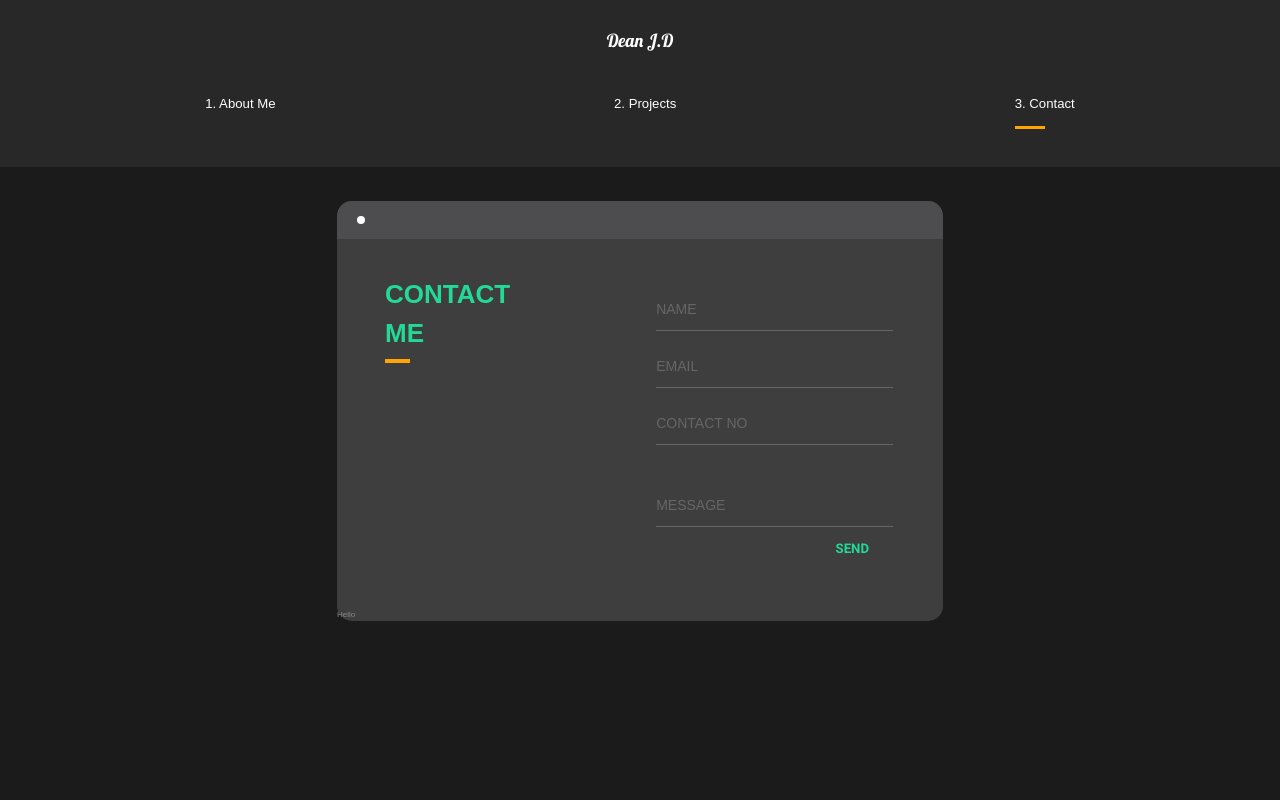
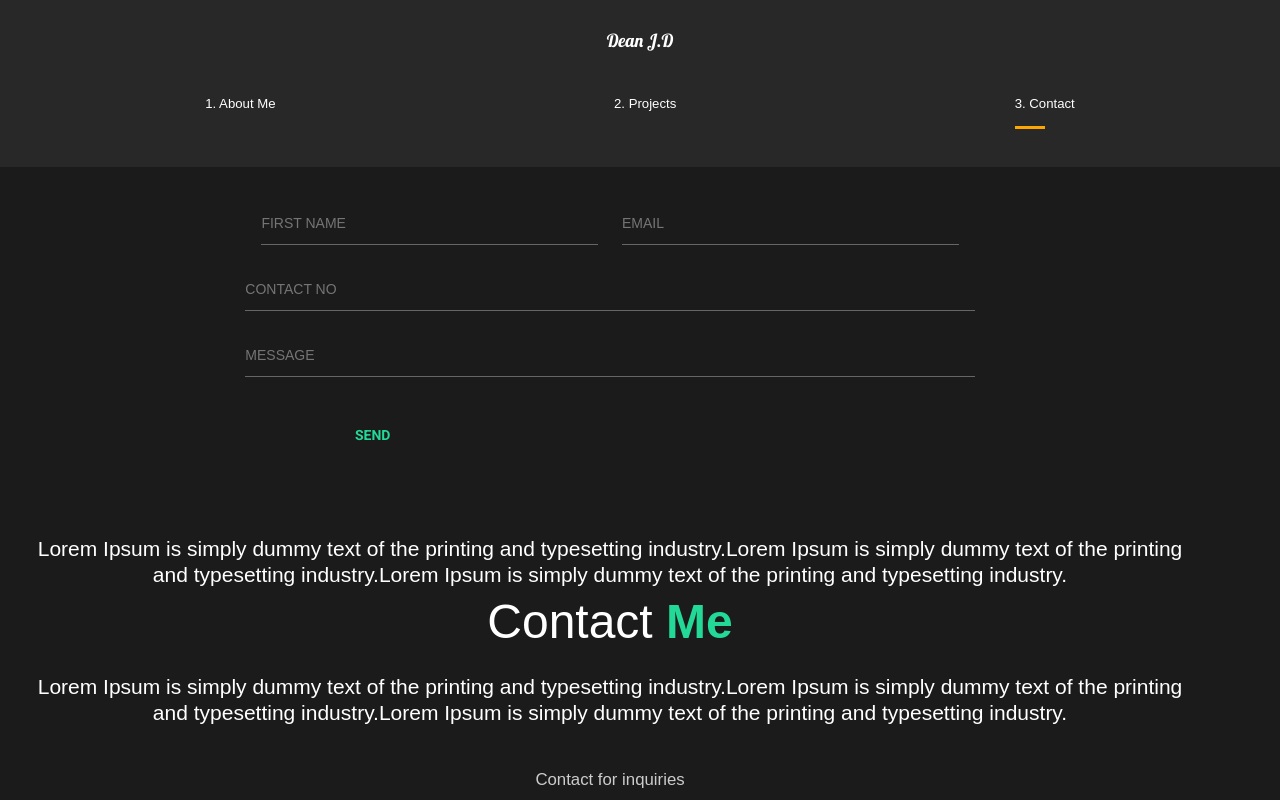
Before and after one commit to DeanDal1000/React-Portfolio, a React (Create React App) app: page /contact in a window 1280 px wide. Shown: the top 800 px of the page. Built offline with nearby package versions, Linux system fonts and the light colour scheme.

Commit message:
Fixed Contact Form

```diff
--- a/package.json
+++ b/package.json
@@ -3,6 +3,10 @@
   "version": "0.1.0",
   "private": true,
   "dependencies": {
+    "@chakra-ui/icons": "^1.0.12",
+    "@chakra-ui/react": "^1.6.0",
+    "@emotion/react": "^11.1.5",
+    "@emotion/styled": "^11.3.0",
     "@testing-library/jest-dom": "^5.11.9",
     "@testing-library/react": "^11.2.5",
     "@testing-library/user-event": "^12.8.3",
--- a/src/pages/ContactUs.js
+++ b/src/pages/ContactUs.js
@@ -1,27 +1,26 @@
 import React from 'react';
 //Animations
 import { motion } from 'framer-motion';
-import { pageAnimation, titleAnimation } from '../components/animation';
 import {
-  Circle,
+  pageAnimation,
+  titleAnimation,
+  fade,
+  imgAnimation,
+} from '../components/animation';
+import {
   ContactStyle,
-  Container,
-  Form,
-  FormBody,
-  FormContact,
-  FormInput,
-  FormItem,
-  FormItemLeft,
-  FormLeft,
-  FormName,
-  FormTitle,
-  FormTitleButton,
+  Description,
   Hide,
-  Social,
-  Title,
+  Image,
+  Layout,
 } from '../styles/Contact.element';
 import ScrollTop from '../components/ScrollTop';
+//Pages
+import home1 from '../img/home1.png';
+//Styles
 
+//Animation
+import { Link } from 'react-router-dom';
 const ContactUs = () => {
   return (
     <ContactStyle
@@ -35,43 +34,55 @@ const ContactUs = () => {
           <motion.h2 variants={titleAnimation}>Contact Me</motion.h2>
         </Hide>
       </Title> */}
-      <Container>
-        <Form>
-          <FormTitle>
-            <FormLeft>
-              <FormTitleButton />
-            </FormLeft>
-          </FormTitle>
-          <FormBody>
-            <FormItemLeft>
-              <FormName>
-                <span>CONTACT</span>
-                <span>ME</span>
-              </FormName>
-              <FormContact>Hello</FormContact>
-            </FormItemLeft>
-            <FormItem>
-              <FormInput>
-                <div className="group">
-                  <input class="input" placeholder="NAME" />
-                </div>
-                <div className="group">
-                  <input class="input" placeholder="EMAIL" />
-                </div>
-                <div className="group">
-                  <input class="input" placeholder="CONTACT NO" />
-                </div>
-                <div className="group-message">
-                  <input class="input" placeholder="MESSAGE" />
-                </div>
-                <div className="form-button">
-                  <button id="send">SEND</button>
-                </div>
-              </FormInput>
-            </FormItem>
-          </FormBody>
-        </Form>
-      </Container>
+      <Description>
+        <div className="title">
+          <Hide>
+            <motion variants={titleAnimation}>
+              <div className="container">
+                <input type="text" placeholder="FIRST NAME" />
+                <input type="email" placeholder="EMAIL" />
+                <input type="text" placeholder="Contact No" className="form" />
+                <input type="text" placeholder="MESSAGE" className="form" />
+                <button type="submit" className="submit-button">
+                  SEND
+                </button>
+              </div>
+            </motion>
+          </Hide>
+          <br />
+          <Hide>
+            <motion.h3 variants={titleAnimation}>
+              Lorem Ipsum is simply dummy text of the printing and typesetting
+              industry.Lorem Ipsum is simply dummy text of the printing and
+              typesetting industry.Lorem Ipsum is simply dummy text of the
+              printing and typesetting industry.
+            </motion.h3>
+          </Hide>
+        </div>
+      </Description>
+      <Description>
+        <div className="title">
+          <Hide>
+            <motion.h2 variants={titleAnimation}>
+              Contact <span>Me</span>
+            </motion.h2>
+          </Hide>
+          <br />
+          <Hide>
+            <motion.h3 variants={titleAnimation}>
+              Lorem Ipsum is simply dummy text of the printing and typesetting
+              industry.Lorem Ipsum is simply dummy text of the printing and
+              typesetting industry.Lorem Ipsum is simply dummy text of the
+              printing and typesetting industry.
+            </motion.h3>
+          </Hide>
+        </div>
+        <motion.p variants={fade}>Contact for inquiries</motion.p>
+        <Link to="/contact">
+          <motion.button variants={fade}>Contact Me</motion.button>
+        </Link>
+      </Description>
+
       <ScrollTop />
     </ContactStyle>
   );
--- a/src/pages/Projects.js
+++ b/src/pages/Projects.js
@@ -3,6 +3,7 @@ import { Link } from 'react-router-dom';
 //Images
 import athlete from '../img/athlete-small.png';
 import film from '../img/film.jpg';
+import music from '../img/music.jpg';
 import {
   Movie,
   Work,
@@ -65,7 +66,7 @@ const Projects = () => {
           <motion.div variants={lineAnimation} className="line"></motion.div>
           <Card>
             <Link to="/projects/music">
-              <motion.img variants={imgAnimation} src={athlete} alt="athlete" />
+              <motion.img variants={imgAnimation} src={music} alt="athlete" />
             </Link>
           </Card>
         </Column>
@@ -97,6 +98,9 @@ const Projects = () => {
                 <div className="flip-card-back">
                   <h3>The Movie Database</h3>
                   <p>This Application was created with...</p>
+                  <p>
+                    <button></button>
+                  </p>
                 </div>
               </div>
             </div>
--- a/src/styles/Contact.element.js
+++ b/src/styles/Contact.element.js
@@ -2,14 +2,16 @@ import { motion } from 'framer-motion';
 import styled from 'styled-components';
 
 export const ContactStyle = styled(motion.div)`
+  min-height: 90vh;
+  display: flex;
+  align-items: center;
+  justify-content: space-between;
   padding: 5rem 10rem;
-  color: #353535;
-  background: #1b1b1b;
-  min-height: 90vh;
-
+  color: white;
   @media (max-width: 1300px) {
-    padding: 2rem;
-    font-size: 1rem;
+    display: block;
+    padding: 2rem 2rem;
+    text-align: center;
   }
 `;
 
@@ -23,6 +25,37 @@ export const Title = styled.div`
 
 export const Hide = styled.div`
   overflow: hidden;
+  .container {
+    background: none;
+    display: block;
+
+    input {
+      width: 30%;
+      margin: 1rem;
+      padding: 10px 0;
+      background: none;
+      border: none;
+      border-bottom: 1px solid #666;
+      color: #23d997;
+      font-size: 14px;
+      text-transform: uppercase;
+      outline: none;
+      transition: border-color 0.2s;
+    }
+    .submit-button {
+      background: none;
+      border: none;
+      color: #23d997;
+      font-size: 14px;
+      cursor: pointer;
+      outline: none;
+      display: block;
+      margin-left: 23.5rem;
+    }
+    .form {
+      width: 65%;
+    }
+  }
 `;
 
 export const Circle = styled.div`
@@ -40,136 +73,42 @@ export const Social = styled(motion.div)`
   }
 `;
 
-export const Container = styled.div`
-  display: flex;
-  margin: auto;
-  padding: 10px;
-  justify-content: center;
-  @media (max-width: 700px) {
-    flex-direction: column;
+export const Description = styled.div`
+  flex: 1;
+  padding-right: 5rem;
+
+  h2 {
+    font-weight: lighter;
+  }
+  @media (max-width: 1300px) {
+    padding: 1;
+    button {
+      margin: 2rem 0rem 5rem 0rem;
+    }
   }
 `;
 
-export const Form = styled.div`
-  position: relative;
-  background: #3e3e3e;
-  border-radius: 15px;
-  width: 50%;
+export const Image = styled.div`
+  flex: 1;
+  overflow: hidden;
 
-  &:after {
-    content: '';
-    display: block;
-    position: absolute;
-    top: 0;
-    left: 20px;
-    right: 20px;
-    bottom: 0;
-    border-radius: 15px;
-    box-shadow: 0 20px 40px rgba(0, 0, 0, 0.4);
-    z-index: -1;
-  }
-  @media (max-width: 700px) {
-    flex-direction: column;
-    width: 100%;
+  img {
+    width: 80%;
+    height: 80vh;
+    object-fit: cover;
   }
 `;
 
-export const FormTitle = styled.div`
+export const Layout = styled.div`
+  min-height: 90vh;
   display: flex;
   align-items: center;
-  padding: 10px 20px;
-  background: #4d4d4f;
-  border-top-left-radius: 15px;
-  border-top-right-radius: 15px;
-`;
-
-export const FormLeft = styled.div`
-  margin-right: auto;
-`;
-
-export const FormTitleButton = styled.div`
-  display: inline-block;
-  width: 8px;
-  height: 8px;
-  margin-right: 3px;
-  border-radius: 8px;
-  background: white;
-`;
-
-export const FormBody = styled.div`
-  display: flex;
-`;
-
-export const FormItem = styled.div`
-  flex: 1;
-  padding: 50px;
-`;
-
-export const FormItemLeft = styled.div`
-  display: flex;
-  flex-direction: column;
-`;
-
-export const FormName = styled.div`
-  display: flex;
-  flex-direction: column;
-  position: relative;
-  color: #ea1d6f;
-  margin: 3rem 8rem 3rem 4rem;
-  font-size: 26px;
-  &:after {
-    content: '';
+  justify-content: space-between;
+  padding: 5rem 10rem;
+  color: white;
+  @media (max-width: 1300px) {
     display: block;
-    position: absolute;
-    left: 0;
-    bottom: -10px;
-    width: 25px;
-    height: 4px;
-    background: orange;
-  }
-  @media (max-width: 700px) {
-    flex-direction: column;
-    margin: 1rem;
+    padding: 2rem 2rem;
+    text-align: center;
   }
 `;
-
-export const FormContact = styled.div`
-  margin-top: auto;
-  font-size: 8px;
-  color: #888;
-`;
-
-export const FormInput = styled.div`
-  .group {
-    margin-bottom: 15px;
-  }
-  .input {
-    width: 100%;
-    padding: 10px 0;
-    background: none;
-    border: none;
-    border-bottom: 1px solid #666;
-    color: #ddd;
-    font-size: 14px;
-    text-transform: uppercase;
-    outline: none;
-    transition: border-color 0.2s;
-    &::placeholder {
-      color: #666;
-    }
-  }
-  .group-message {
-    margin-top: 40px;
-  }
-  .form-button {
-    margin-bottom: 0;
-    text-align: right;
-    #send {
-      border: none;
-      color: #23d997;
-      &:hover {
-        background: none;
-      }
-    }
-  }
-`;
--- a/src/styles/Project.element.js
+++ b/src/styles/Project.element.js
@@ -62,6 +62,7 @@ export const Column = styled.div`
   /* Float four columns side by side */
   float: left;
   width: 33%;
+  padding: 0.5rem;
   /* padding: 0 10px 20px; */
   overflow: hidden;
   .line {
@@ -79,6 +80,7 @@ export const Column = styled.div`
   h2 {
     padding: 1rem 0rem;
     color: white;
+    font-family: 'Roboto', sans-serif;
     @media (max-width: 1300px) {
       display: block;
       margin: 2rem 2rem;
@@ -124,11 +126,15 @@ export const Card = styled.div`
     height: 100%;
     -webkit-backface-visibility: hidden;
     backface-visibility: hidden;
+    overflow: hidden;
   }
 
   .flip-card-back {
-    background-color: #2980b9;
-    color: white;
+    background-color: #333333;
     transform: rotateY(180deg);
+    border-radius: 5%;
+    p {
+      color: #23d997;
+    }
   }
 `;
```
Also changed, not shown: src/img/music.jpg (added), 1 other file (tests, documents, lock files or other folders).
